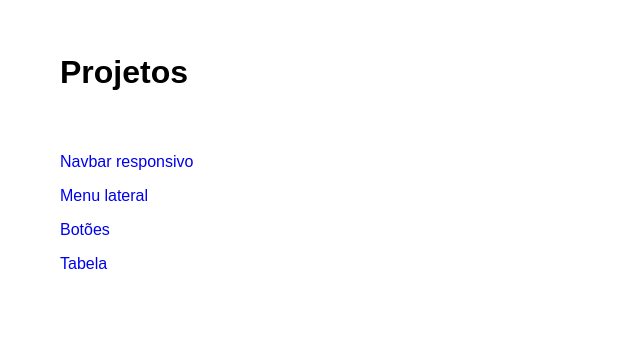
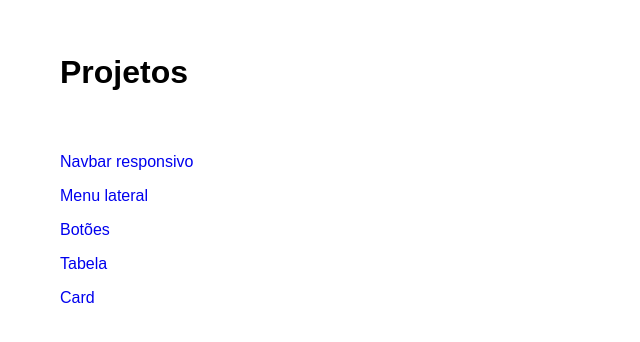
Before and after one commit to CleytonFerreira/react-basic-ui-kit, a React (Vite) app: page / in a window 1280 px wide. Shown: the top 342 px of the page, without its empty margins (0-640 px from the left). Built offline with nearby package versions, Linux system fonts and the light colour scheme.

Commit message:
Card: estrutura inicial

```diff
--- a/src/Projects.jsx
+++ b/src/Projects.jsx
@@ -10,6 +10,7 @@ function Projects() {
                 <li><Link to="/sidemenu">Menu lateral</Link></li>
                 <li><Link to="/buttons">Botões</Link></li>
                 <li><Link to="/table">Tabela</Link></li>
+                <li><Link to="/card">Card</Link></li>
             </ul>
         </div>
     )
--- a/src/Router.jsx
+++ b/src/Router.jsx
@@ -4,6 +4,7 @@ import Navbar from './components/Navbar';
 import SideMenu from './components/SideMenu';
 import Buttons from './components/Buttons';
 import Table from './components/Table';
+import Card from './components/Card';
 
 function Router() {
     return (
@@ -14,6 +15,7 @@ function Router() {
                 <Route path="/sidemenu" element={<SideMenu />} />
                 <Route path="/buttons" element={<Buttons />} />
                 <Route path="/table" element={<Table />} />
+                <Route path="/card" element={<Card />} />
             </Routes>
         </HashRouter>
     )
--- /dev/null
+++ b/src/components/Card/Card.module.css
@@ -0,0 +1,3 @@
+.card {
+
+}
--- /dev/null
+++ b/src/components/Card/index.jsx
@@ -0,0 +1,9 @@
+import cardStyle from './Card.module.css';
+
+const Card = () => {
+    return(
+        <h1>Card</h1>
+    )
+};
+
+export default Card;
```
